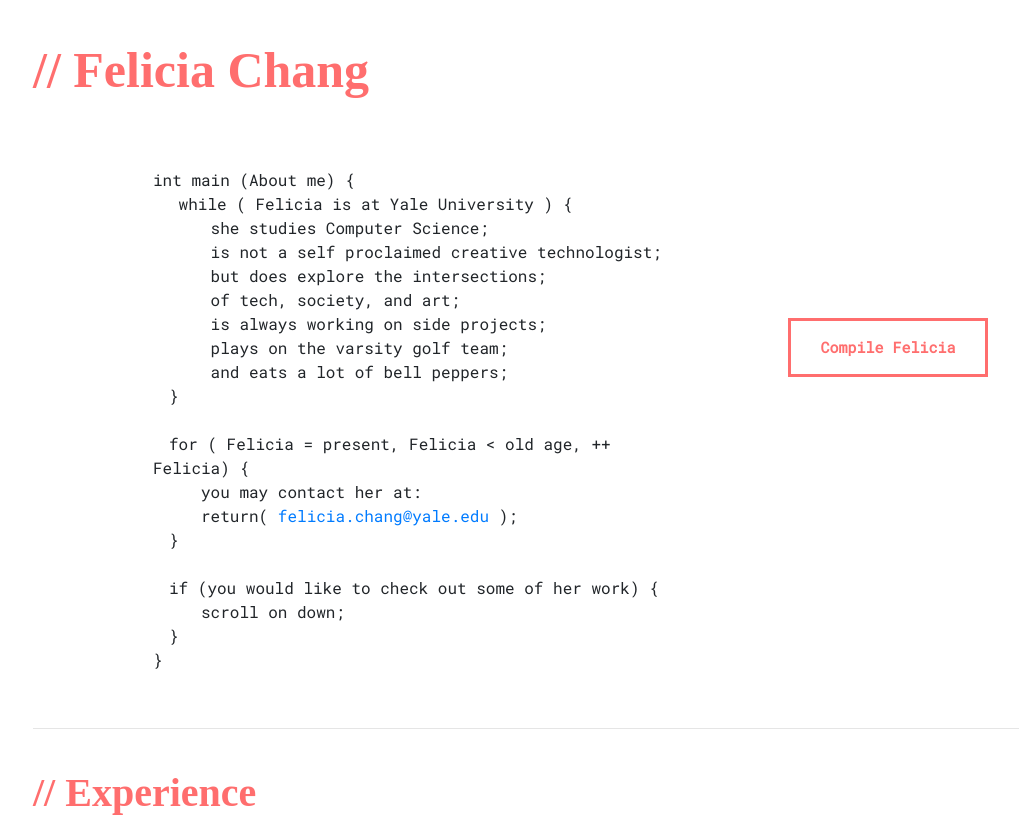
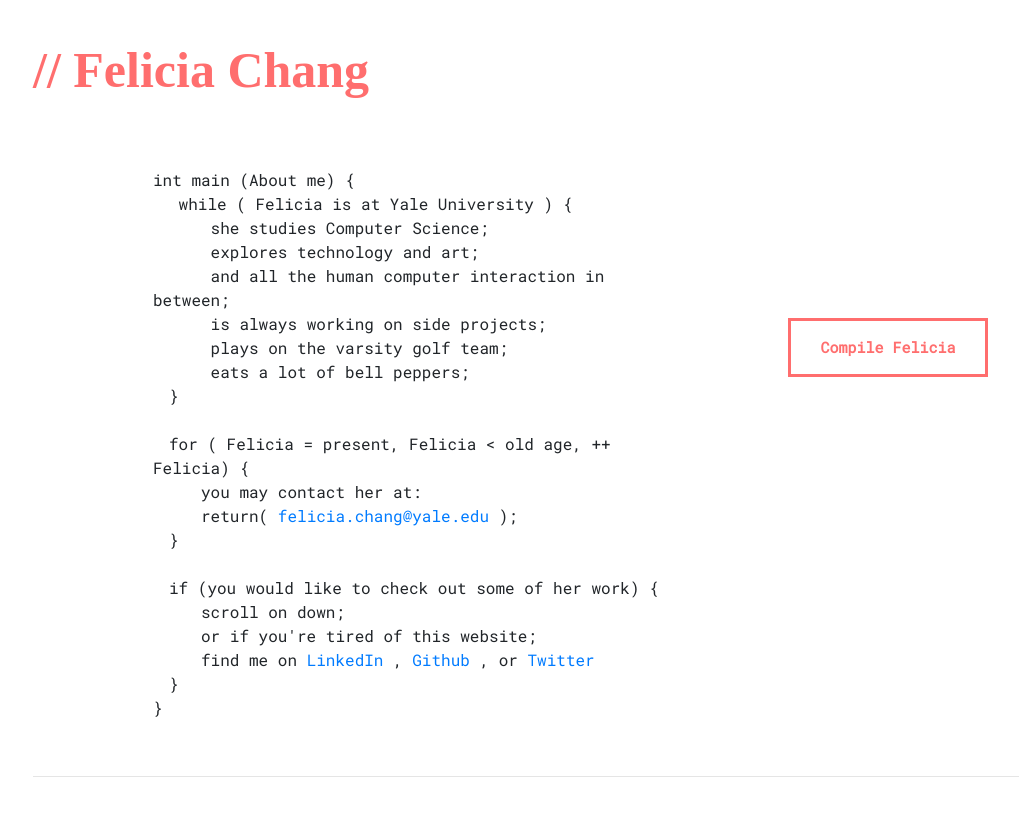
Before and after one commit to feliciachang/Felsite, a React (Create React App) app: page / in a window 1280 px wide. Shown: the top 817 px of the page, without its empty margins (7-1026 px from the left). Built offline with nearby package versions, Linux system fonts and the light colour scheme; a web font is replaced by a local one.

Commit message:
changing about me

```diff
--- a/src/home/home.js
+++ b/src/home/home.js
@@ -45,18 +45,16 @@ class AboutMe extends Component {
                 <br />
                 &emsp;&emsp;&emsp; {"she studies Computer Science;"}
                 <br />
+                &emsp;&emsp;&emsp; {"explores technology and art;"}
+                <br />
                 &emsp;&emsp;&emsp;{" "}
-                {"is not a self proclaimed creative technologist;"}
-                <br />
-                &emsp;&emsp;&emsp; {"but does explore the intersections;"}
-                <br />
-                &emsp;&emsp;&emsp; {"of tech, society, and art;"}
+                {"and all the human computer interaction in between;"}
                 <br />
                 &emsp;&emsp;&emsp; {"is always working on side projects;"}
                 <br />
                 &emsp;&emsp;&emsp; {"plays on the varsity golf team;"}
                 <br />
-                &emsp;&emsp;&emsp; {"and eats a lot of bell peppers;"}
+                &emsp;&emsp;&emsp; {"eats a lot of bell peppers;"}
                 <br />
                 &emsp;{"}"}
                 <br />
@@ -79,6 +77,16 @@ class AboutMe extends Component {
                 &emsp;{"if (you would like to check out some of her work) {"}
                 <br />
                 &emsp;&emsp;&emsp;{"scroll on down;"}
+                <br />
+                &emsp;&emsp;&emsp;{"or if you're tired of this website;"}
+                <br />
+                &emsp;&emsp;&emsp;{"find me on"}
+                <a href="https://www.linkedin.com/in/felicia-chang-20666112a/">
+                  {" "}
+                  LinkedIn{" "}
+                </a>
+                ,<a href="https://github.com/feliciachang"> Github </a>, or
+                <a href="https://twitter.com/felchang"> Twitter </a>
                 <br />
                 &emsp;{"}"}
                 <br />
```
